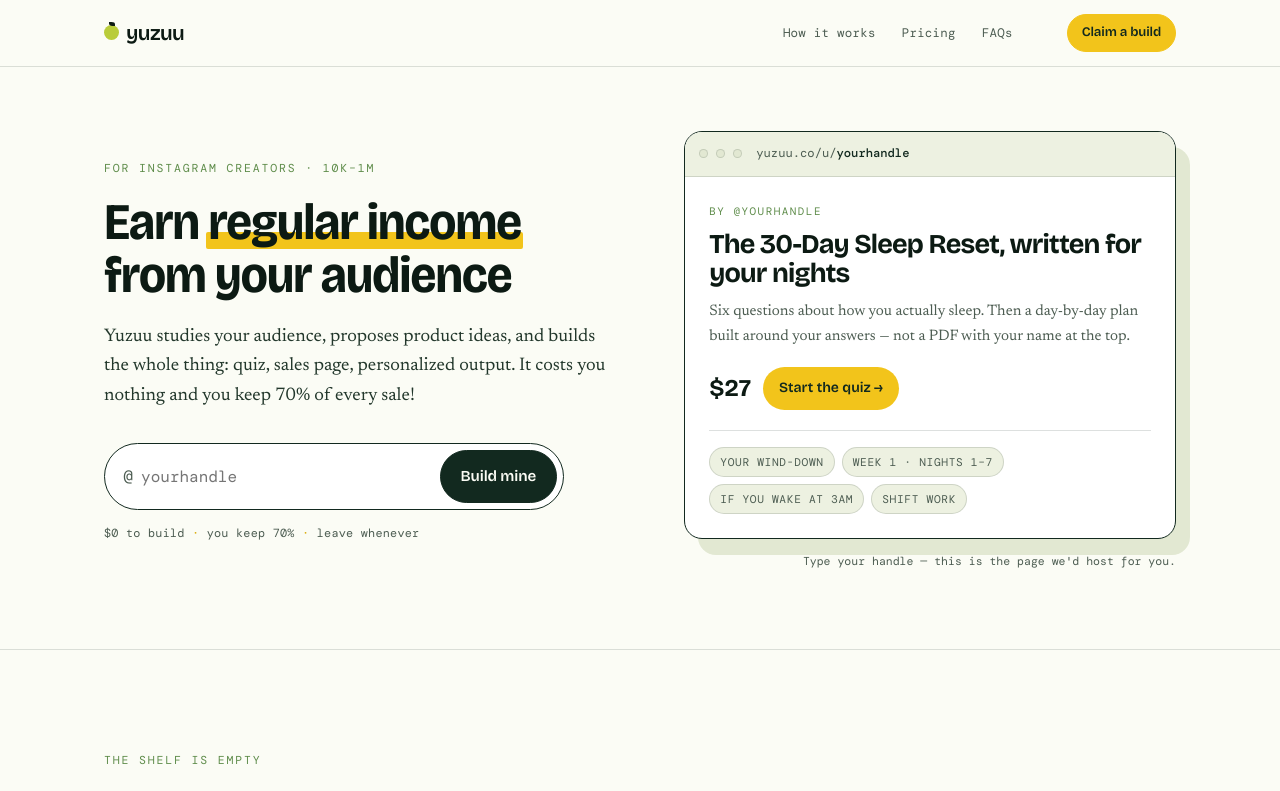
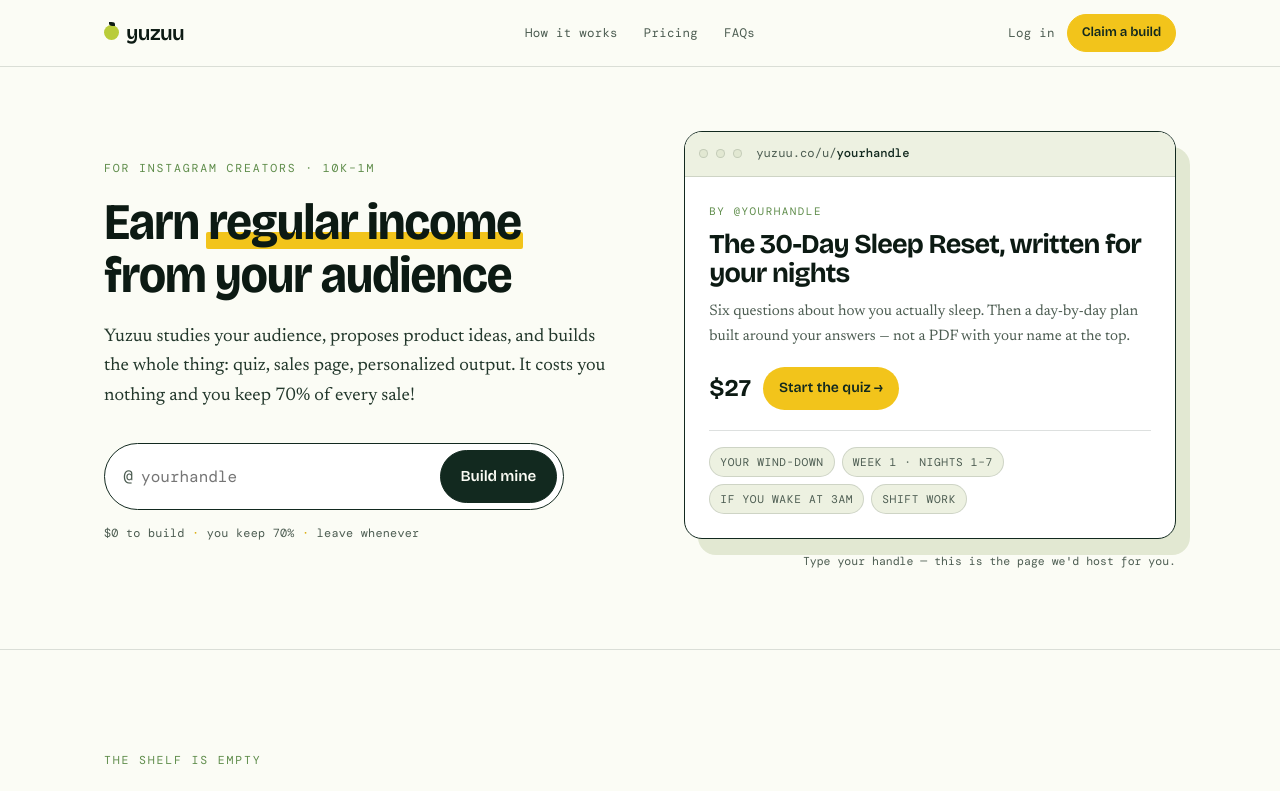
Before and after one commit to julianalert/yuzuucreatorsapp, a Next.js app: page / in a window 1280 px wide. Shown: the top 791 px of the page. Built offline with nearby package versions, Linux system fonts and the light colour scheme; no server answers.

Commit message:
Add login link and refine landing nav layout.
Co-authored-by: Cursor <cursoragent@cursor.com>

```diff
--- a/src/app/landing.css
+++ b/src/app/landing.css
@@ -106,11 +106,15 @@
   border-bottom: 1px solid var(--line);
 }
 .peel .nav-in {
-  display: flex;
+  display: grid;
+  grid-template-columns: 1fr auto 1fr;
   align-items: center;
-  gap: 28px;
+  gap: 16px;
   height: 66px;
   padding-block: 0;
+}
+.peel .nav-in > :first-child {
+  justify-self: start;
 }
 .peel .logo {
   display: flex;
@@ -125,7 +129,7 @@
 .peel .nav-links {
   display: flex;
   gap: 26px;
-  margin-left: auto;
+  justify-self: center;
   font-family: var(--mono);
   font-size: 0.78rem;
   letter-spacing: 0.02em;
@@ -137,8 +141,24 @@
 .peel .nav-links a:hover {
   color: var(--ink);
 }
+.peel .nav-end {
+  display: flex;
+  align-items: center;
+  justify-self: end;
+  gap: 12px;
+}
+.peel .nav-end a:not(.btn) {
+  font-family: var(--mono);
+  font-size: 0.78rem;
+  letter-spacing: 0.02em;
+  color: var(--slate);
+  text-decoration: none;
+}
+.peel .nav-end a:not(.btn):hover {
+  color: var(--ink);
+}
 .peel .nav .btn {
-  margin-left: 26px;
+  margin-left: 0;
   padding: 7px 14px;
   font-size: 0.82rem;
 }
@@ -741,9 +761,6 @@
 }
 
 /* ---------- faq ---------- */
-.peel #faq {
-  padding-bottom: clamp(28px, 4vw, 48px);
-}
 .peel .faq {
   margin-top: 44px;
   border-top: 1px solid var(--line);
@@ -787,7 +804,6 @@
   color: var(--pith);
   border-top: 0;
   scroll-margin-top: 66px;
-  padding-top: clamp(40px, 5vw, 64px);
 }
 .peel .closer h2 {
   color: var(--pith);
@@ -880,8 +896,15 @@
   .peel .step-body {
     grid-column: 2;
   }
+  .peel .nav-in {
+    display: flex;
+    gap: 16px;
+  }
   .peel .nav-links {
     display: none;
+  }
+  .peel .nav-end {
+    margin-left: auto;
   }
 }
 @media (max-width: 560px) {
@@ -898,9 +921,6 @@
   .peel .caption {
     text-align: left;
   }
-  .peel .nav .btn {
-    margin-left: auto;
-  }
   .peel .handle {
     max-width: none;
   }
--- a/src/app/page.tsx
+++ b/src/app/page.tsx
@@ -45,9 +45,12 @@ export default async function Home({
               <a href="#money">Pricing</a>
               <a href="#faq">FAQs</a>
             </div>
-            <a className="btn btn-peel" href="#claim">
-              Claim a build
-            </a>
+            <div className="nav-end">
+              <Link href="/auth">Log in</Link>
+              <a className="btn btn-peel" href="#claim">
+                Claim a build
+              </a>
+            </div>
           </div>
         </nav>
 
```
